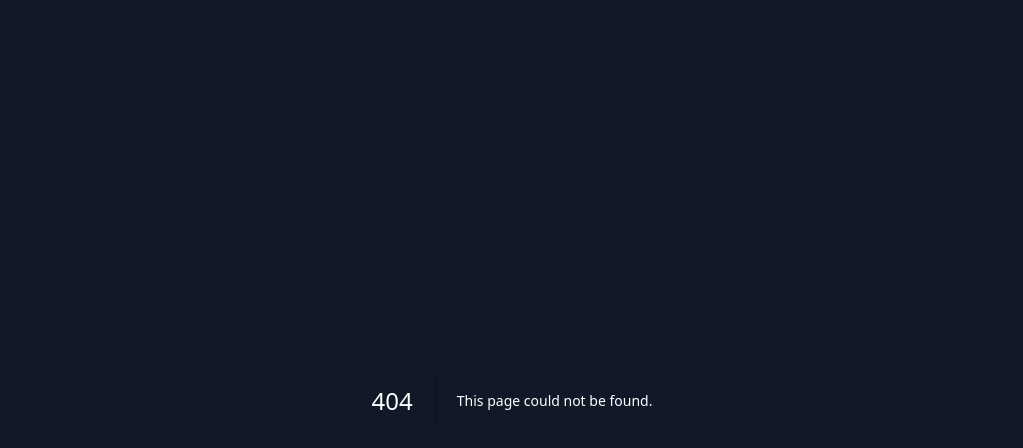
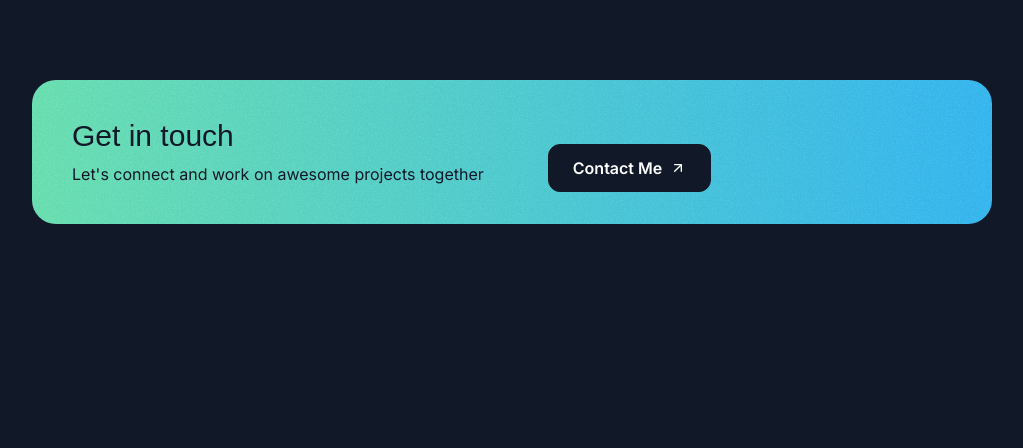
Before and after one commit to Stan1-0/portfolio, a Next.js app: page /contact in a window 1280 px wide. Before the commit this address had no page. Shown: the top 448 px of the page, without its empty margins (128-1151 px from the left). Built offline with nearby package versions, Linux system fonts and the light colour scheme; a web font is replaced by a local one.

Commit message:
fixed routes

```diff
--- /dev/null
+++ b/src/app/about/page.tsx
@@ -0,0 +1,10 @@
+import { AboutSection } from "@/sections/About"
+
+export default function Home() {
+    return(
+        <div>
+            <AboutSection />
+        </div>
+
+    )
+}
--- /dev/null
+++ b/src/app/contact/page.tsx
@@ -0,0 +1,10 @@
+import { ContactSection } from "@/sections/Contact";
+
+export default function Home() {
+    return(
+        <div>
+            <ContactSection />
+        </div>
+
+    )
+}
--- /dev/null
+++ b/src/app/hero/page.tsx
@@ -0,0 +1,10 @@
+import { HeroSection } from "@/sections/Hero"
+
+export default function Home() {
+    return(
+        <div>
+            <HeroSection />
+        </div>
+
+    )
+}
--- /dev/null
+++ b/src/app/projects/page.tsx
@@ -0,0 +1,10 @@
+import { ProjectsSection } from "@/sections/Projects"
+
+export default function Home() {
+    return(
+        <div>
+            <ProjectsSection />
+        </div>
+
+    )
+}
--- a/src/sections/Header.tsx
+++ b/src/sections/Header.tsx
@@ -1,10 +1,10 @@
 export const Header = () => {
   return <div className="flex justify-center fixed z-50 items-center top-3 w-full">
     <nav className="flex gap-1 p-0.5 border border-white/15 rounded-full bg-white/10 backdrop-blur">
-      <a href="#" className="nav-item">Home</a>
-      <a href="#" className="nav-item">Projects</a>
-      <a href="#" className="nav-item">About</a>
-      <a href="#" className="nav-item bg-white text-gray-900 hover:bg-white/70 hover:text-gray-900">Contact</a>
+      <a href="/hero" className="nav-item">Home</a>
+      <a href="/projects" className="nav-item">Projects</a>
+      <a href="/about" className="nav-item">About</a>
+      <a href="/contact" className="nav-item bg-white text-gray-900 hover:bg-white/70 hover:text-gray-900">Contact</a>
     </nav>
   </div>;
 };
```
